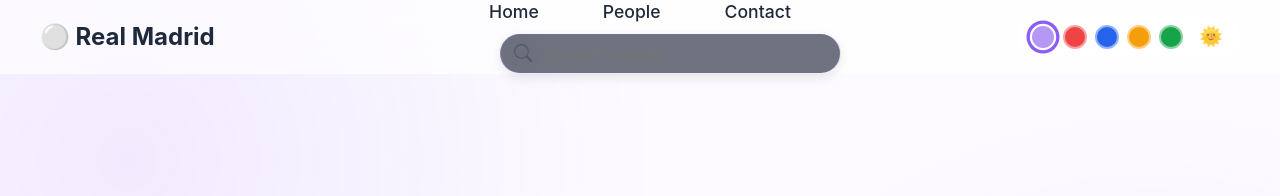
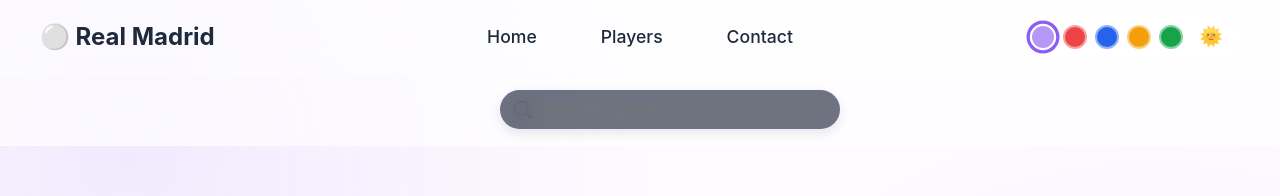
Before and after one commit to ayushwf/vibe-coding, a Next.js app: page / in a window 1280 px wide. Shown: the top 196 px of the page. Built offline with nearby package versions, Linux system fonts and the light colour scheme.

Commit message:
ui changes

```diff
--- a/components/Layout.tsx
+++ b/components/Layout.tsx
@@ -18,11 +18,10 @@ export default function Layout({ children }: Props) {
             <nav>
               <ul className="nav-list">
                 <li><Link href="/">Home</Link></li>
-                <li><Link href="/people">People</Link></li>
+                <li><Link href="/people">Players</Link></li>
                 <li><Link href="/contact">Contact</Link></li>
               </ul>
             </nav>
-            <PlayerSearch />
           </div>
 
           <div className="header-right">
@@ -30,6 +29,17 @@ export default function Layout({ children }: Props) {
           </div>
         </div>
       </header>
+
+      <div style={{
+        display: 'flex',
+        justifyContent: 'center',
+        padding: '1rem',
+        background: 'var(--glass-bg)',
+        borderBottom: '1px solid var(--glass-border)',
+        marginBottom: '1rem'
+      }}>
+        <PlayerSearch />
+      </div>
 
       <main className="site-main">{children}</main>
 
```
